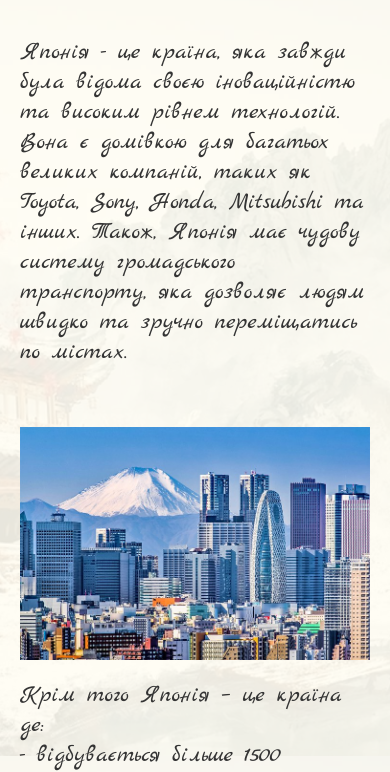
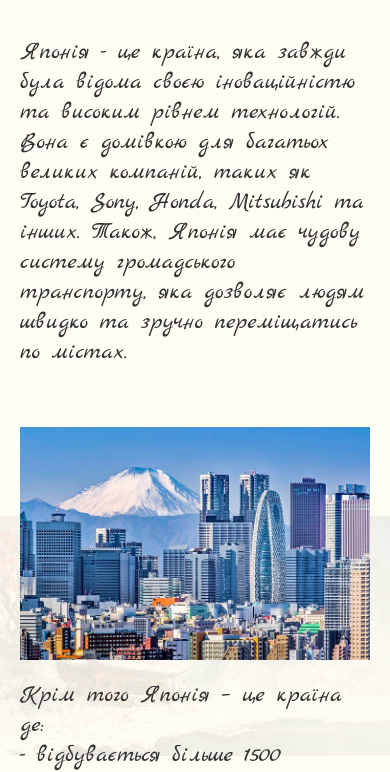
Before and after one commit to Bogdan-jsx/japan-website, a plain HTML site: page index.html in a window 390 px wide. Shown: the part 88-860 px from the top of the page. Drawn offline with Linux system fonts and the light colour scheme; a script that the page names is missing; a web font is replaced by a local one.

Commit message:
Minor fix

```diff
--- a/css/style.css
+++ b/css/style.css
@@ -243,8 +243,8 @@ main {
     }
 
     body {
-        background-size: cover;
-        background-position: center;
+        background-size: 115%;
+        background-position: bottom;
         background-attachment: fixed;
     }
 }
```
